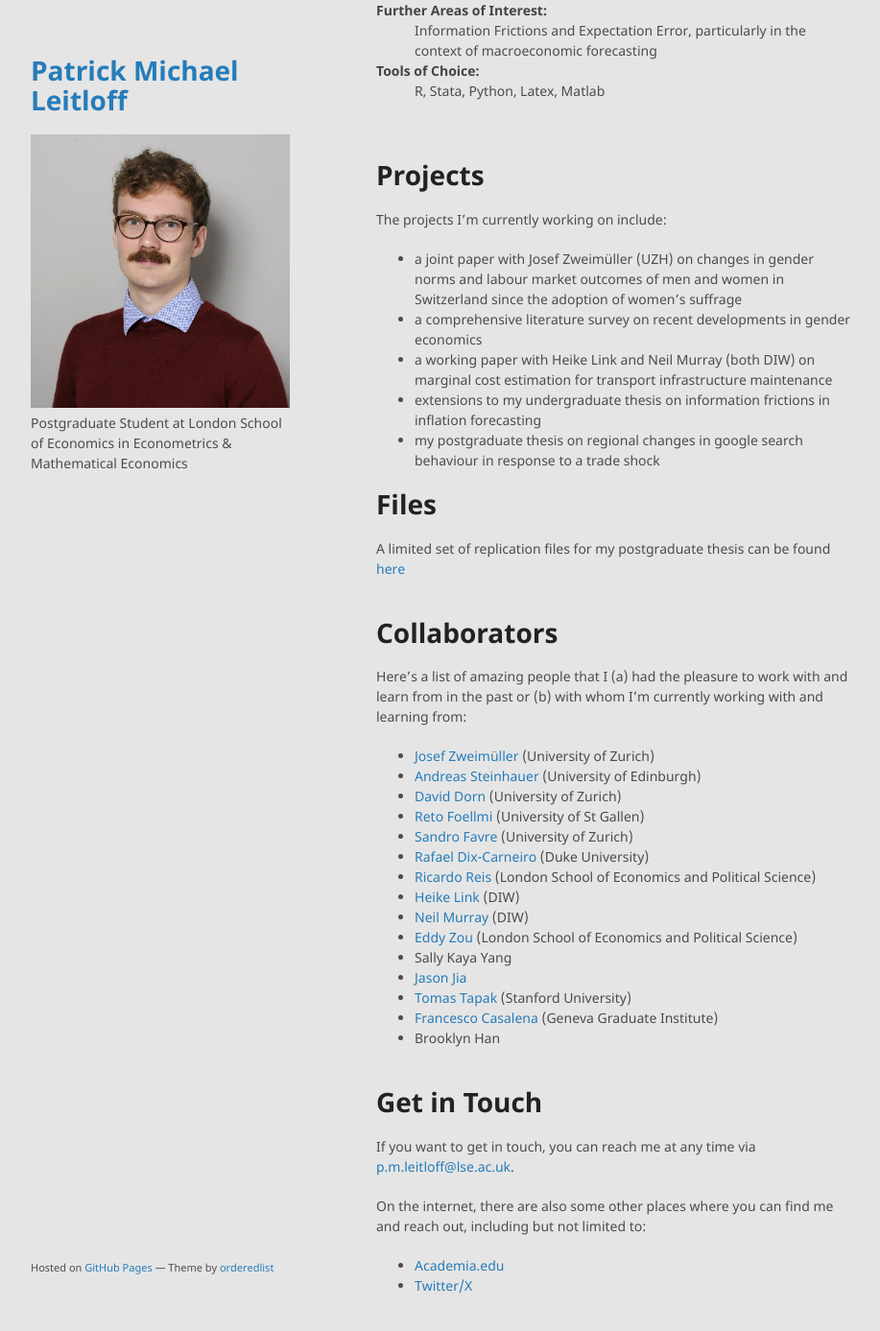
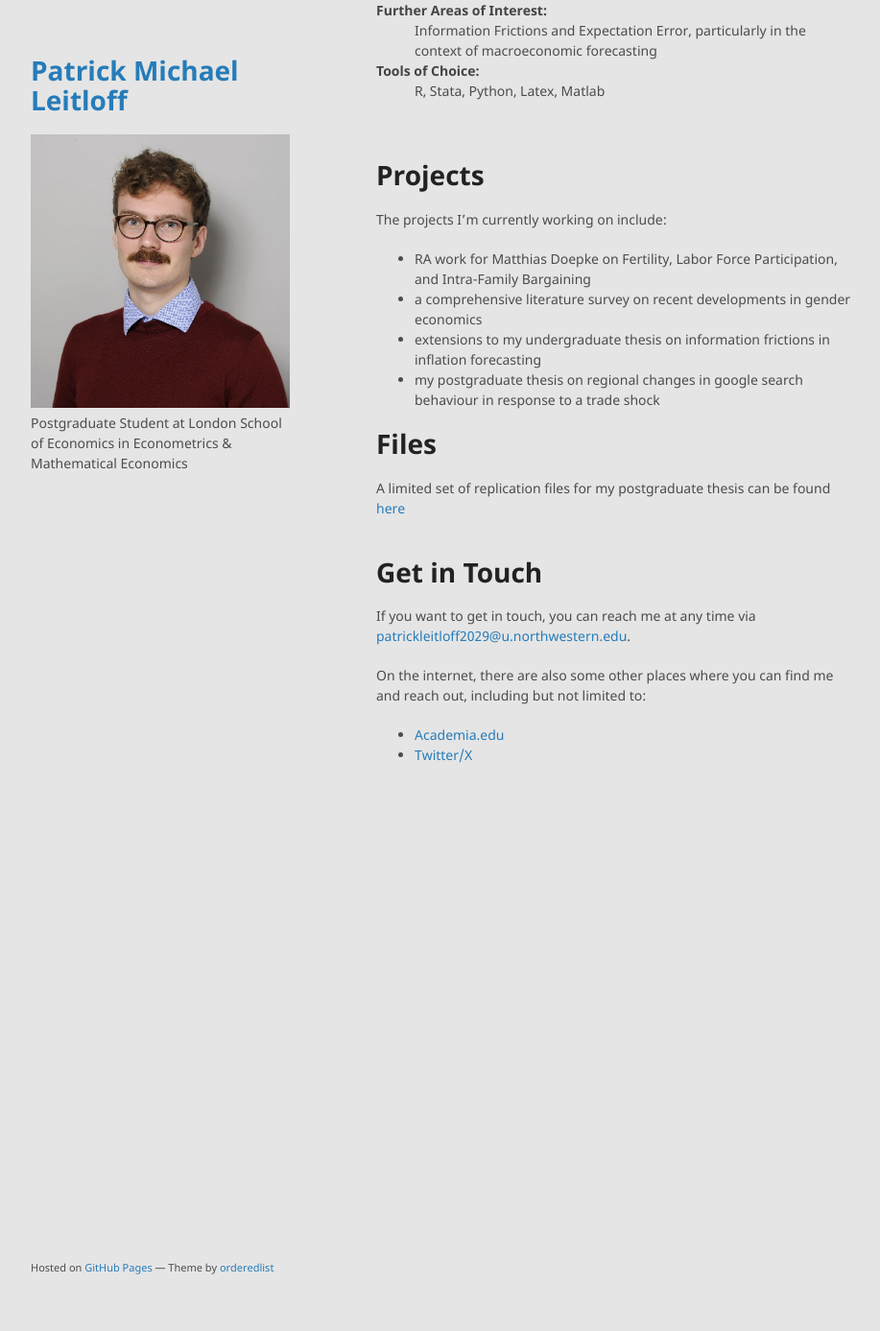
Before and after one commit to patrick-leitloff/patrick-leitloff.github.io, a Jekyll site: the page built from index.md, in a window 1280 px wide and 1400 px high, scrolled down 454 px. Shown: the top 1387 px of the window at 96% size, without its empty margins (178-1095 px from the left). Built offline with Jekyll 4.4.1, drawn with Linux system fonts in a browser that asks for light colours; some of the changed text lies outside the part shown.

Commit message:
Update index.md

```diff
--- a/index.md
+++ b/index.md
@@ -2,14 +2,14 @@
 layout: default
 ---
 
-Hi, my name is Patrick! I’m a postgraduate student at the London School of Economics and Political Science (LSE) in the Department of Economcis. If you want to know more about me, feel free to take a look at:
+Hi, my name is Patrick! I’m a first year PhD student at Northwestern University in the Department of Economcis. If you want to know more about me, feel free to take a look at:
 
 + my [education](./education.md),
 + my [employment](./employment.md),
 + [publications](./publications.md) I’ve (co-) written
 + [roles of responsibility](./rrvolunteering.md) during my time at LSE
 
-Most of this information can also be found bundled in my CV, of which you can find the most recent version [here](https://drive.google.com/file/d/1Ai2mt1Wzk93KegvQwh1Q7NkugNRq_aMt/view?usp=drive_link).
+Most of this information can also be found bundled in my CV, of which you can find the most recent version [here](https://drive.google.com/file/d/1BPiWx6rpnOMHl7eCOd2P2thrdEpYrfBu/view?usp=sharing).
 
 * * *
 
@@ -66,9 +66,8 @@ Most of this information can also be found bundled in my CV, of which you can fi
 # Projects
 
 The projects I’m currently working on include:
-+ a joint paper with Josef Zweimüller (UZH) on changes in gender norms and labour market outcomes of men and women in Switzerland since the adoption of women's suffrage
++ RA work for Matthias Doepke on Fertility, Labor Force Participation, and Intra-Family Bargaining
 + a comprehensive literature survey on recent developments in gender economics
-+ a working paper with Heike Link and Neil Murray (both DIW) on marginal cost estimation for transport infrastructure maintenance
 + extensions to my undergraduate thesis on information frictions in inflation forecasting
 + my postgraduate thesis on regional changes in google search behaviour in response to a trade shock
 
@@ -78,31 +77,9 @@ A limited set of replication files for my postgraduate thesis can be found [here
 
 * * *
 
-# Collaborators
-
-Here's a list of amazing people that I (a) had the pleasure to work with and learn from in the past or (b) with whom I’m currently working with and learning from:
-+ [Josef Zweimüller](https://sites.google.com/view/josefzweimueller/home) (University of Zurich)
-+ [Andreas Steinhauer](https://www.ed.ac.uk/profile/andreas-steinhauer) (University of Edinburgh)
-+ [David Dorn](https://www.ddorn.net/) (University of Zurich)
-+ [Reto Foellmi](https://sites.google.com/site/foellmireto/home) (University of St Gallen)
-+ [Sandro Favre](https://www.econ.uzh.ch/en/people/researchers/favre.html) (University of Zurich)
-+ [Rafael Dix-Carneiro](https://sites.google.com/site/rafaeldixcarneiro/) (Duke University)
-+ [Ricardo Reis](https://www.r2rsquared.com/) (London School of Economics and Political Science)
-+ [Heike Link](https://www.diw.de/sixcms/detail.php?id=diw_01.c.10880.en) (DIW)
-+ [Neil Murray](https://www.diw.de/sixcms/detail.php?id=diw_01.c.815528.en) (DIW)
-+ [Eddy Zou](https://www.lse.ac.uk/economics/people/research-students/eddy-weijian-zou) (London School of Economics and Political Science)
-+ Sally Kaya Yang
-+ [Jason Jia](https://cepr.org/about/people/jason-jia)
-+ [Tomas Tapak](https://profiles.stanford.edu/tomas-tapak) (Stanford University)
-+ [Francesco Casalena](https://www.graduateinstitute.ch/discover-institute/casalena-francesco) (Geneva Graduate Institute)
-+ Brooklyn Han
-
-
-* * *
-
 # Get in Touch
 
-If you want to get in touch, you can reach me at any time via <p.m.leitloff@lse.ac.uk>.
+If you want to get in touch, you can reach me at any time via <patrickleitloff2029@u.northwestern.edu>.
 
 On the internet, there are also some other places where you can find me and reach out, including but not limited to:
 + [Academia.edu](https://independent.academia.edu/PatrickMichaelLeitloff)
```
